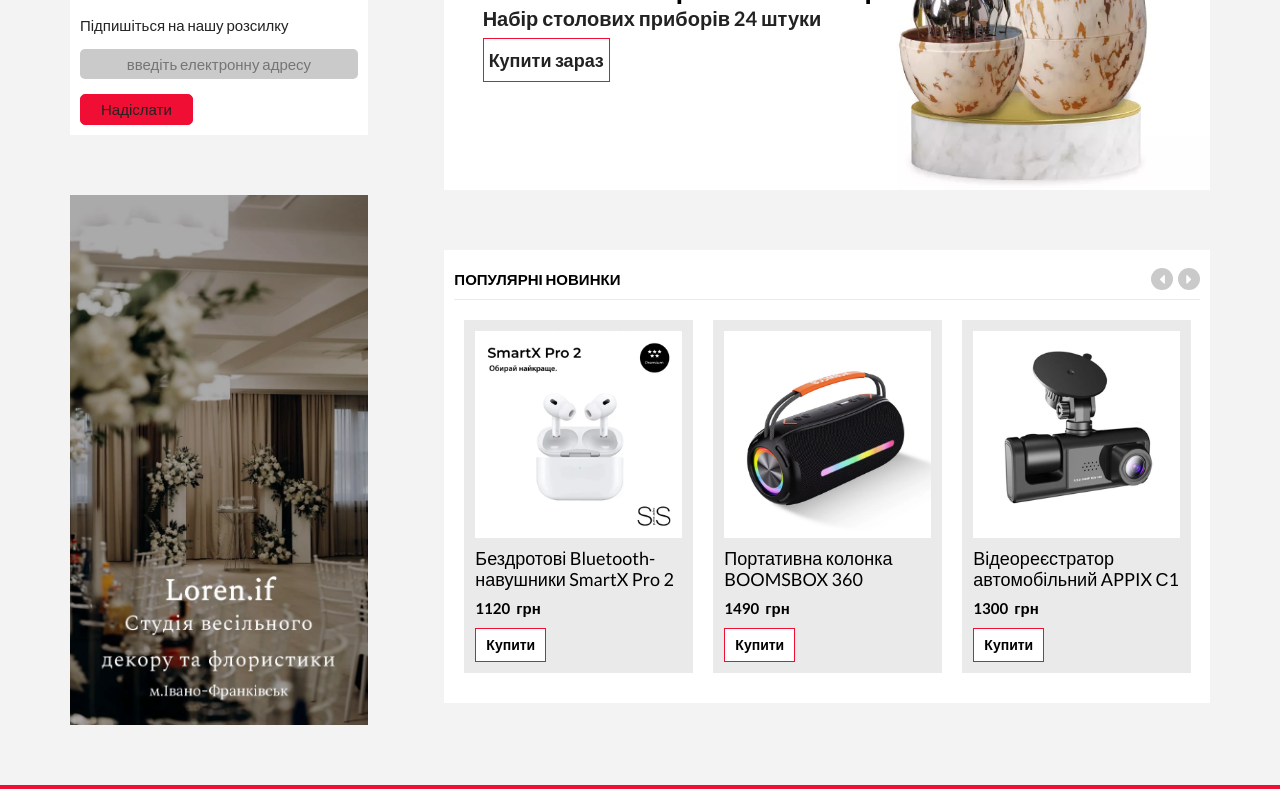
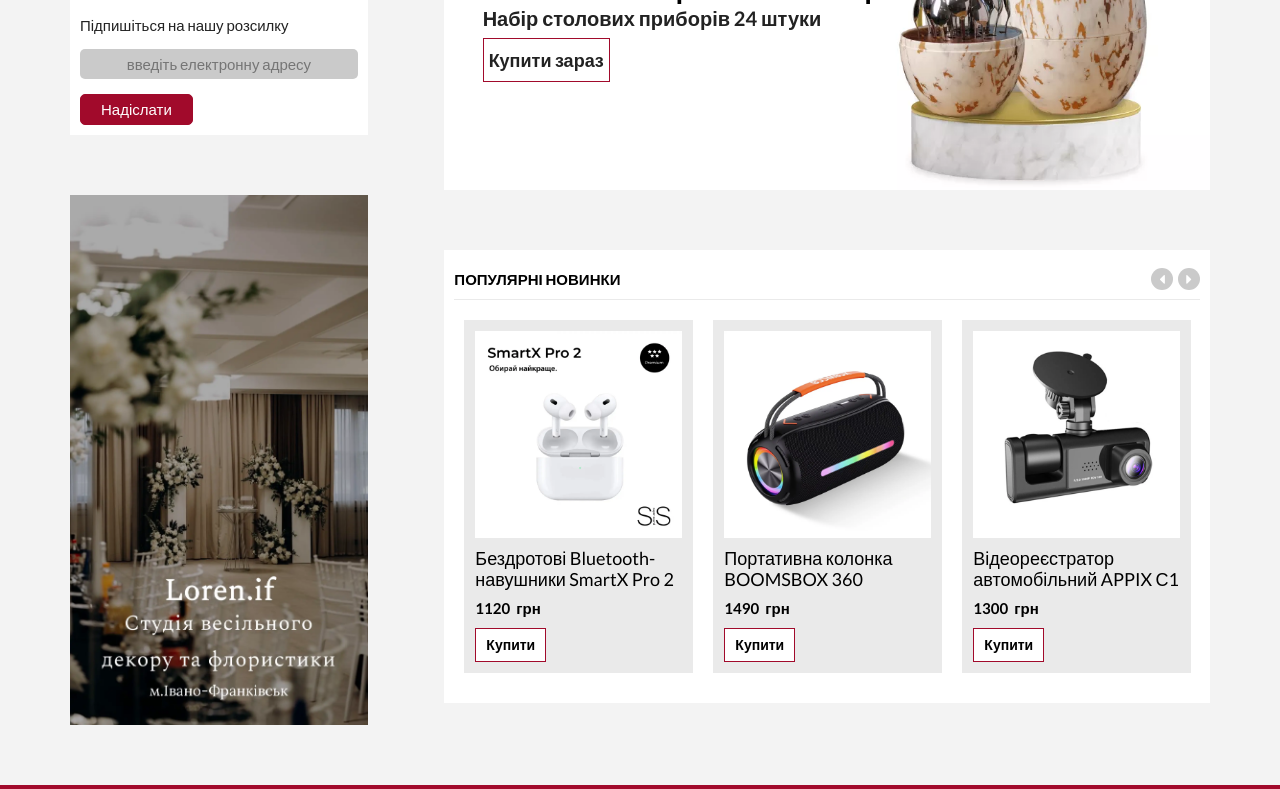
Before and after one commit to RomaVintonyak/techno, a website: page app/index.html in a window 1280 px wide. Shown: the part 1327-2116 px from the top of the page. Drawn offline with nearby package versions, Linux system fonts and the light colour scheme.

```diff
--- a/app/scss/_var.scss
+++ b/app/scss/_var.scss
@@ -1,7 +1,8 @@
 //*colors Variable*//
 $black: #000000;
 $white: #ffffff;
-$red: #f10e34;
+$red: #a10a2b;
+//$red: #f10e34;
 $silver: #eaeaea;
 $silver-l: #cacaca;
 $black-l: #222222;
--- a/app/scss/block/_nav.scss
+++ b/app/scss/block/_nav.scss
@@ -5,6 +5,9 @@
    width: 100%;
    background-color: $red;
    z-index: 1500;
+   @include tablet{
+      position: relative;
+   }
 }
 .nav__content {
    display: flex;
@@ -39,21 +42,17 @@
       display: flex;
       height: 4rem;
       @include tablet {
-         width: 25%;
-         height: 100%;
+         width: 100%;
+         height: 50vh;
          position: absolute;
-         top: 0;
-         right: -25%;
-         z-index: 1100;
+         bottom: -50vh;
+         left: -100%;
+         z-index: 1200;
          flex-direction: column;
          justify-content: center;
          align-items: center;
-         background-color: $red;
-         transition: all 0.2s linear;
-      }
-      @include mobile {
-         width: 60%;
-         right: -60%;
+         background-color: rgba($red, 1);
+         transition: left 0.2s linear;
       }
    }
 }
@@ -100,5 +99,5 @@
    }
 }
 .menu__open {
-   right: 0;
+   left: 0;
 }
--- a/app/scss/block/_subscribe.scss
+++ b/app/scss/block/_subscribe.scss
@@ -45,10 +45,10 @@
       padding: 0.6rem 2rem;
       font-size: 1.5rem;
       font-family: $font;
-      color: $black-l;
+      color: $white;
       background-color: $red;
       transition: background-color 0.2s linear, color 0.2s linear;
-      &:hover{
+      &:hover {
          color: $red;
          background-color: $white;
       }
```
Also changed, not shown: app/css/style.css, app/css/style.min.css, dist/css/style.min.css, 1 other file.
